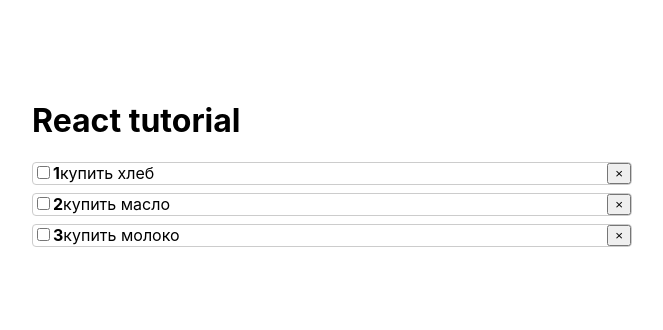
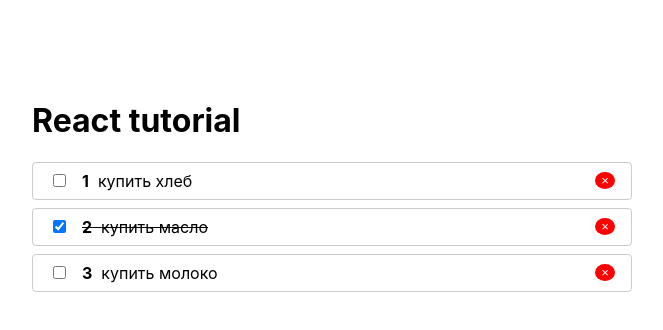
Before and after one commit to YmNIK13/react-2020, a React (Create React App) app: page / in a window 1280 px wide. Shown: the top 330 px of the page, without its empty margins (308-971 px from the left). Built offline with nearby package versions, Linux system fonts and the light colour scheme.

Commit message:
add remove btn

```diff
--- a/src/App.js
+++ b/src/App.js
@@ -1,19 +1,40 @@
 import React from 'react';
 import TodoList from "./Todo/TodoList";
+import Context from "./context";
 
 function App() {
-    const todos = [
+    // используем для хранения состояния
+    const [todos, setTodos] = React.useState([
         {id: 1, completed: false, title: 'купить хлеб'},
-        {id: 2, completed: false, title: 'купить масло'},
+        {id: 2, completed: true, title: 'купить масло'},
         {id: 3, completed: false, title: 'купить молоко'},
-    ]
+    ])
+
+    function toggleTodo(id_item) {
+        setTodos(todos.map(todo => {
+            if (todo.id === id_item) {
+                todo.completed = !todo.completed
+            }
+            return todo
+        }))
+    }
+
+    function removeTodo(todo_id) {
+        setTodos(todos.filter(todo => {
+            return todo.id !== todo_id
+        }))
+    }
 
     return (
-        <div className='wrapper'>
-            <h1>React tutorial</h1>
-
-            <TodoList todos={todos}/>
-        </div>
+        <Context.Provider value={{removeTodo}}>
+            <div className='wrapper'>
+                <h1>React tutorial</h1>
+                {todos.length > 0
+                    ? (<TodoList todos={todos} onToggle={toggleTodo}/>)
+                    : (<p>No todos!</p>)
+                }
+            </div>
+        </Context.Provider>
     );
 }
 
--- a/src/Todo/TodoItem.js
+++ b/src/Todo/TodoItem.js
@@ -1,28 +1,47 @@
-import React from "react";
+import React, {useContext} from "react";
 import PropTypes from "prop-types"
+import Context from "../context";
 
 const styles = {
     li: {
         display: 'flex',
         justifyContent: 'space-between',
         alignItems: 'center',
-        padding: '.5rem 1 rem',
+        padding: '.5rem 1rem',
         border: '1px solid #ccc',
         borderRadius: '4px',
         marginBottom: '.5rem'
+    },
+    input: {
+        marginRight: '1rem'
     }
 }
 
-function TodoItem({todo, index}) {
+function TodoItem({todo, index, onChange}) {
+    // передаем ссылку на функцию через контекст
+    const {removeTodo} = useContext(Context)
 
+    const classes = []
+    if (todo.completed) {
+        classes.push('done')
+    }
     return (
         <li style={styles.li}>
-            <span>
-                <input type="checkbox"/>
+            <span className={classes.join(' ')}>
+                <input
+                    type="checkbox"
+                    checked={todo.completed}
+                    style={styles.input}
+                    onChange={() => onChange(todo.id)}
+                />
             <strong>{index + 1}</strong>
-            {todo.title}
+                &nbsp;&nbsp;
+                {todo.title}
             </span>
-            <button>&times;</button>
+            <button
+                // альтернативный способ onClick={() => removeTodo(todo.id)}
+                onClick={removeTodo.bind(null, todo.id)}
+                className='rm'>&times;</button>
         </li>
     )
 }
@@ -30,6 +49,7 @@
 TodoItem.propTypes = {
     todo: PropTypes.object.isRequired,
     index: PropTypes.number,
+    onChange: PropTypes.func.isRequired,
 }
 
 
--- a/src/Todo/TodoList.js
+++ b/src/Todo/TodoList.js
@@ -20,6 +20,7 @@
                     return <TodoItem
                         key={todo.id}
                         todo={todo}
+                        onChange={props.onToggle}
                         index={idx}
                     />
                 })
@@ -29,7 +30,8 @@
 }
 
 TodoList.propTypes = {
-    todos: PropTypes.arrayOf(PropTypes.object).isRequired
+    todos: PropTypes.arrayOf(PropTypes.object).isRequired,
+    onToggle: PropTypes.func.isRequired,
 }
 
 export default TodoList
--- /dev/null
+++ b/src/context.js
@@ -0,0 +1,5 @@
+import React from "react";
+
+const Context = React.createContext()
+
+export default  Context
--- a/src/index.css
+++ b/src/index.css
@@ -17,3 +17,14 @@
 	margin: 0 auto;
 	width: 600px;
 }
+
+.rm {
+	background: red;
+	border-radius: 50%;
+	color: white;
+	border: none;
+}
+
+.done {
+	text-decoration: line-through;
+}
```
Lines whose indentation alone changed are shown as unchanged.
